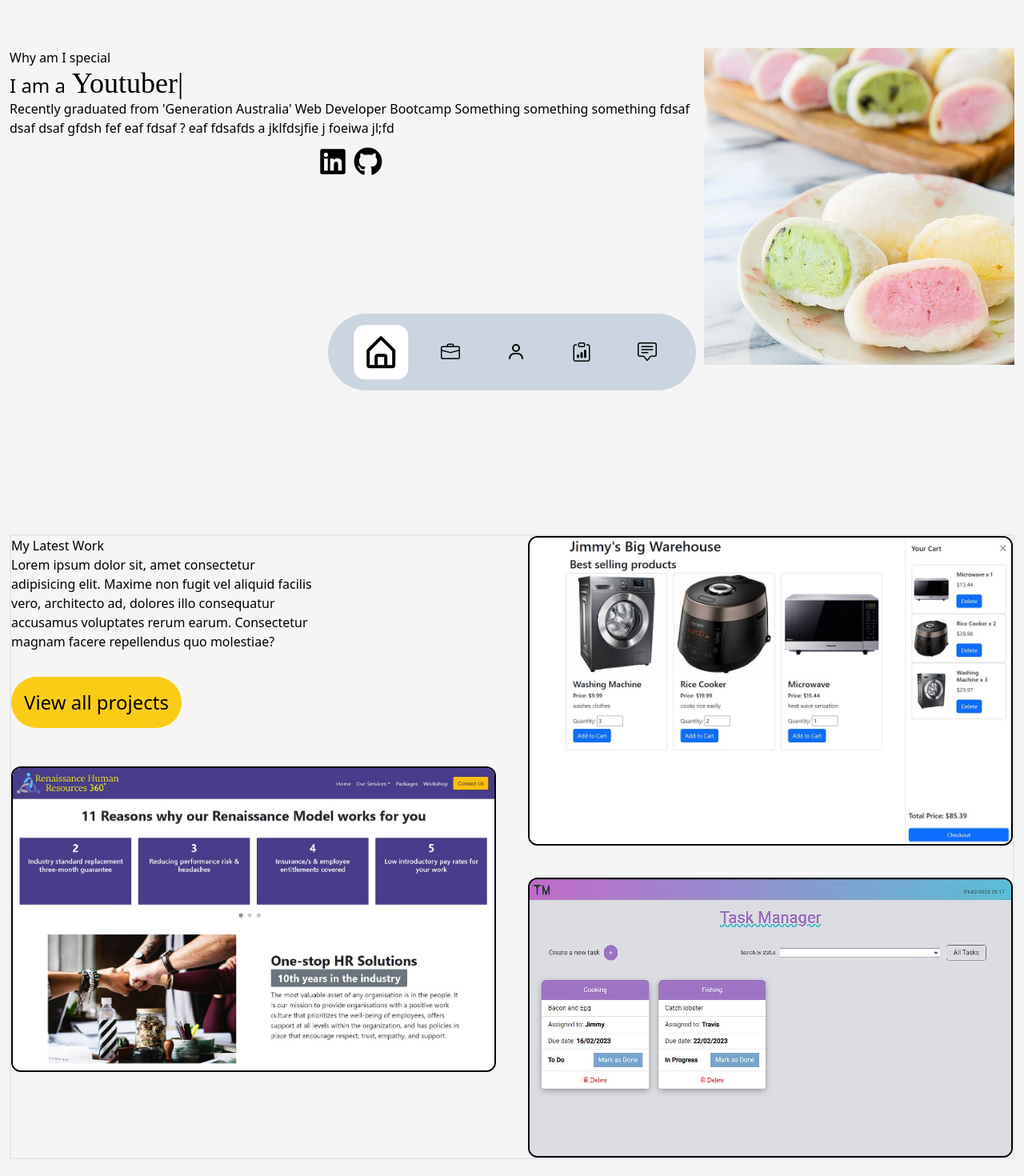
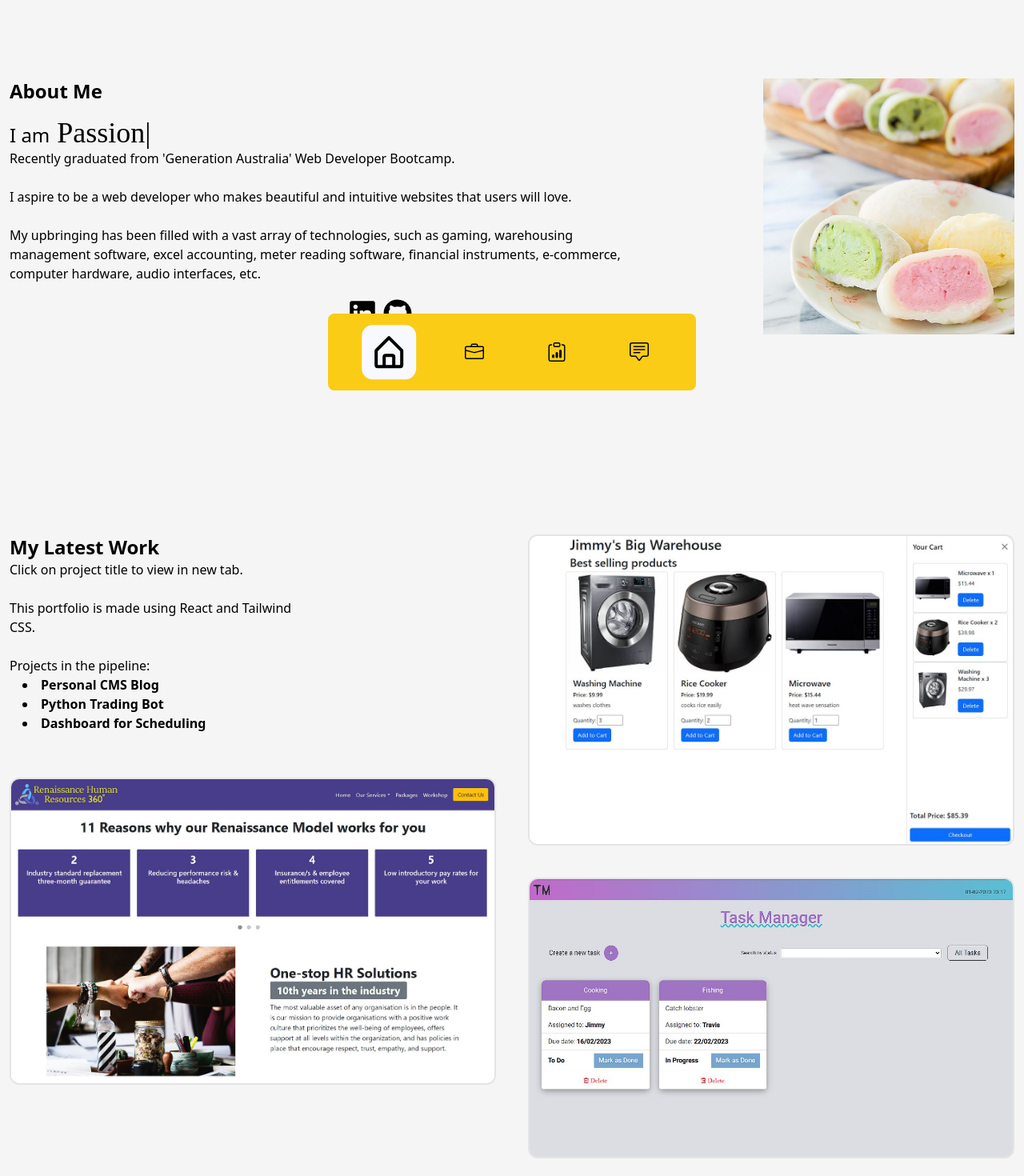
Before and after one commit to ChimmyTee/Portfolio, a React (Create React App) app: page / in a window 1280 px wide. Shown: the part 280-1750 px from the top of the page at 80% size. Built offline with nearby package versions, Linux system fonts and the light colour scheme; a web font is replaced by a local one.

Commit message:
added github pages, fixed header and contact, copywriting for banner and work

```diff
--- a/package.json
+++ b/package.json
@@ -1,4 +1,5 @@
 {
+  "homepage": "https://chimmytee.github.io/Portfolio",
   "name": "portfolio",
   "version": "0.1.0",
   "private": true,
@@ -16,6 +17,8 @@
     "web-vitals": "^2.1.4"
   },
   "scripts": {
+    "predeploy": "npm run build",
+    "deploy": "gh-pages -d build",
     "start": "react-scripts start",
     "build": "react-scripts build",
     "test": "react-scripts test",
@@ -40,6 +43,7 @@
     ]
   },
   "devDependencies": {
+    "gh-pages": "^5.0.0",
     "tailwindcss": "^3.2.4"
   }
 }
--- a/src/App.js
+++ b/src/App.js
@@ -15,7 +15,7 @@ function App() {
       <Banner />
       <Work />
       <Nav />
-      <About />
+      {/* <About /> */}
       <Services />
 
       <Contact />
--- a/src/components/Banner.js
+++ b/src/components/Banner.js
@@ -16,24 +16,28 @@ const Banner = () => {
 
                 <div class='flex flex-row gap-4 text-center lg:text-left'>
                     <div class='flex flex-col'>
-                        <h1>Why am I <span>special</span></h1>
-                        <h1 class='text-2xl'>I am a
+                        <h1 class='text-2xl font-bold mb-4'>About Me</h1>
+                        <h1 class='text-2xl'>I am
                             <TypeAnimation sequence={[
-                                ' Developer',
+                                ' Creative',
                                 2000,
-                                ' Designer',
+                                ' Analytical',
                                 2000,
-                                ' Youtuber',
+                                ' Passionate',
                                 2000,
                             ]} className='font-title text-4xl' speed={50} wrapper='span' repeat={Infinity} />
                         </h1>
-                        <p class='mb-3'>Recently graduated from 'Generation Australia' Web Developer Bootcamp
-                            Something something something
-                            fdsaf dsaf dsaf gfdsh fef eaf fdsaf ? eaf
-                            fdsafds a jklfdsjfie j foeiwa jl;fd
+                        <p class='mb-3 lg:w-5/6'>Recently graduated from 'Generation Australia' Web Developer Bootcamp. <br></br>
+                            <br></br>
+                            I aspire to be a web developer who makes beautiful and intuitive websites that users will love.<br></br>
+                            <br></br>
+                            My upbringing has been filled with a vast array of technologies, such as gaming,
+                            warehousing management software, excel accounting, meter reading software, financial instruments, e-commerce, computer hardware,
+                            audio interfaces, etc.
+
                         </p>
 
-                        <div class='flex justify-center text-4xl gap-x-2'>
+                        <div class='flex justify-center text-4xl gap-x-2 m-2'>
                             <a href='#'>
                                 <FaLinkedin />
                             </a>
--- a/src/components/Header.js
+++ b/src/components/Header.js
@@ -1,3 +1,5 @@
+import { Link } from 'react-scroll';
+
 const Header = () => {
     return (
         <header class='py-8 grid grid-cols-2 border-b-2'>
@@ -10,7 +12,9 @@ const Header = () => {
                 </h1>
             </div>
             <div class='grid justify-items-end'>
-                <button class='btn mr-4'>Work with Me</button>
+                <Link to='contact' smooth={true}>
+                    <button class='btn mr-4'>Work with Me</button>
+                </Link>
             </div>
         </header>
     );
--- a/src/components/Nav.js
+++ b/src/components/Nav.js
@@ -5,17 +5,17 @@ import { Link } from 'react-scroll';
 const Nav = () => {
     return <nav class='fixed bottom-2 lg:bottom-8 w-full overflow-hidden z-50'>
         <div class='container mx-auto'>
-            <div class='w-full bg-slate-300 h-[96px] backdrop-blur-2xl
-            rounded-full max-w-[460px] mx-auto px-5 flex items-center justify-around text-2xl'>
+            <div class='w-full bg-yellow-400 h-[96px] backdrop-blur-2xl
+            rounded-lg max-w-[460px] mx-auto px-5 flex items-center justify-around text-2xl'>
                 <Link to='home' activeClass='active' smooth={true} spy={true} offset={-200} class='cursor-pointer w-[60px] h-[60px] flex items-center justify-around'>
                     <BiHomeAlt />
                 </Link>
                 <Link to='work' activeClass='active' smooth={true} spy={true} class='cursor-pointer w-[60px] h-[60px] flex items-center justify-around'>
                     <BsBriefcase />
                 </Link>
-                <Link to='about' activeClass='active' smooth={true} spy={true} class='cursor-pointer w-[60px] h-[60px] flex items-center justify-around'>
+                {/* <Link to='about' activeClass='active' smooth={true} spy={true} class='cursor-pointer w-[60px] h-[60px] flex items-center justify-around'>
                     <BiUser />
-                </Link>
+                </Link> */}
                 <Link to='services' activeClass='active' smooth={true} spy={true} class='cursor-pointer w-[60px] h-[60px] flex items-center justify-around'>
                     <BsClipboardData />
                 </Link>
--- a/src/components/Work.js
+++ b/src/components/Work.js
@@ -7,16 +7,24 @@ import toDoListImg from '../assets/ToDoList_snippet.JPG';
 
 const Work = () => {
     return <div class='section mx-3' id='work'>
-        <div class='container mx-auto border-2'>
+        <div class='container mx-auto'>
             <div class='flex flex-col lg:flex-row gap-x-10'>
                 <div class='flex-1 flex flex-col gap-y-12 mb-10'>
                     <div>
-                        <h1>My Latest Work</h1>
-                        <p class='max-w-sm mb-8'>Lorem ipsum dolor sit, amet consectetur adipisicing elit. Maxime non fugit vel aliquid facilis vero, architecto ad, dolores illo consequatur accusamus voluptates rerum earum. Consectetur magnam facere repellendus quo molestiae?</p>
-                        <button class='btn'>View all projects</button>
+                        <h1 class='text-2xl font-bold'>My Latest Work</h1>
+                        <p class='max-w-sm mb-2'>Click on project title to view in new tab.<br></br><br></br>
+                        This portfolio is made using React and Tailwind CSS.<br></br><br></br>
+                        Projects in the pipeline:
+                            <div class='indent-4 font-bold'>
+                                <li>Personal CMS Blog</li>
+                                <li>Python Trading Bot</li>
+                                <li>Dashboard for Scheduling</li>
+                            </div>
+                        </p>
+                        {/* <button class='btn'>View all projects</button> */}
                     </div>
 
-                    <div class='group relative overflow-hidden border-2 border-black rounded-xl'>
+                    <div class='group relative overflow-hidden border-2 border-zinc-200 rounded-xl'>
                         <div class='group-hover:bg-black/70 w-full h-full absolute z-40 transition-all duration-300'></div>
                         <img class='group-hover:scale-95 transition-all duration-500' src={renaiHRImg} alt='' />
                         <a target="_blank" href='https://chimmytee.github.io/renaisshr360/'>
@@ -32,21 +40,21 @@ const Work = () => {
                     whileInView={'show'}
                     viewport={{ once: false, amount: 0.3 }}
                     class='flex-1 flex flex-col gap-y-10'>
-                    <div class='group relative overflow-hidden border-2 border-black rounded-xl'>
+                    <div class='group relative overflow-hidden border-2 border-zinc-200 rounded-xl'>
                         <div class='group-hover:bg-black/70 w-full h-full absolute z-40 transition-all duration-300'></div>
                         <img class='group-hover:scale-95 transition-all duration-500' src={shoppingCartImg} alt='' />
                         <a target="_blank" href='https://chimmytee.github.io/shopping-cart-generation/'>
                             <div class='absolute -bottom-full left-12 group-hover:bottom-24 transition-all duration-500 z-50 text-3xl text-white hover:underline underline-offset-4'>Shopping Cart</div>
                         </a>
-                        <div class='absolute -bottom-full left-12 group-hover:bottom-14 transition-all duration-700 z-50 text-white'>Project Title</div>
+                        <div class='absolute -bottom-full left-12 group-hover:bottom-14 transition-all duration-700 z-50 text-white'>Assessment project (built with vanilla Javascript)</div>
                     </div>
-                    <div class='group relative overflow-hidden border-2 border-black rounded-xl'>
+                    <div class='group relative overflow-hidden border-2 border-zinc-200 rounded-xl'>
                         <div class='group-hover:bg-black/70 w-full h-full absolute z-40 transition-all duration-300'></div>
                         <img class='group-hover:scale-95 transition-all duration-500' src={toDoListImg} alt='' />
                         <a target="_blank" href='https://raissa-damasceno.github.io/Sprint_1_Generation/'>
                             <div class='absolute -bottom-full left-12 group-hover:bottom-24 transition-all duration-500 z-50 text-3xl text-white hover:underline underline-offset-4'>To Do List</div>
                         </a>
-                        <div class='absolute -bottom-full left-12 group-hover:bottom-14 transition-all duration-700 z-50 text-white'>Project Title</div>
+                        <div class='absolute -bottom-full left-12 group-hover:bottom-14 transition-all duration-700 z-50 text-white'>Group project (demonstrated amazing teamwork) </div>
                     </div>
                 </motion.div>
             </div>
--- a/src/index.css
+++ b/src/index.css
@@ -18,7 +18,7 @@ code {
 
 
 .active {
-  background-color: white;
+  background-color: ghostwhite;
   padding: 0.2em;
   border-radius: 20%;
   transform:scale(2);
@@ -30,6 +30,6 @@ code {
     @apply py-8 lg:py-24 lg:h-screen flex items-center;
   }
   .btn {
-    @apply rounded-full bg-yellow-400 text-2xl p-4;
+    @apply rounded-lg bg-yellow-400 text-2xl p-3;
   }
 }
```
Also changed, not shown: src/components/Contact.js (+7 -7 lines), 1 other file (tests, documents, lock files or other folders).
